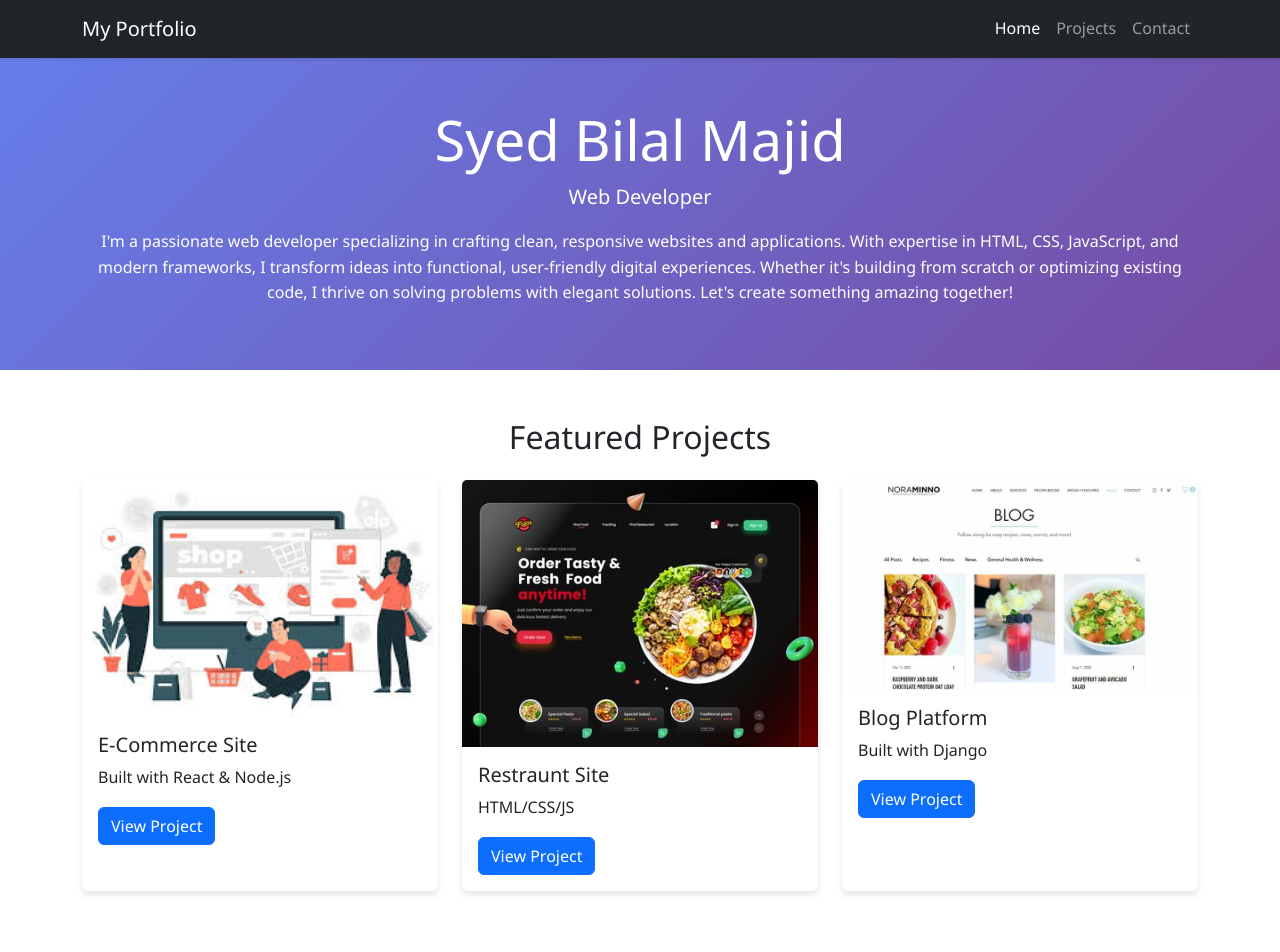
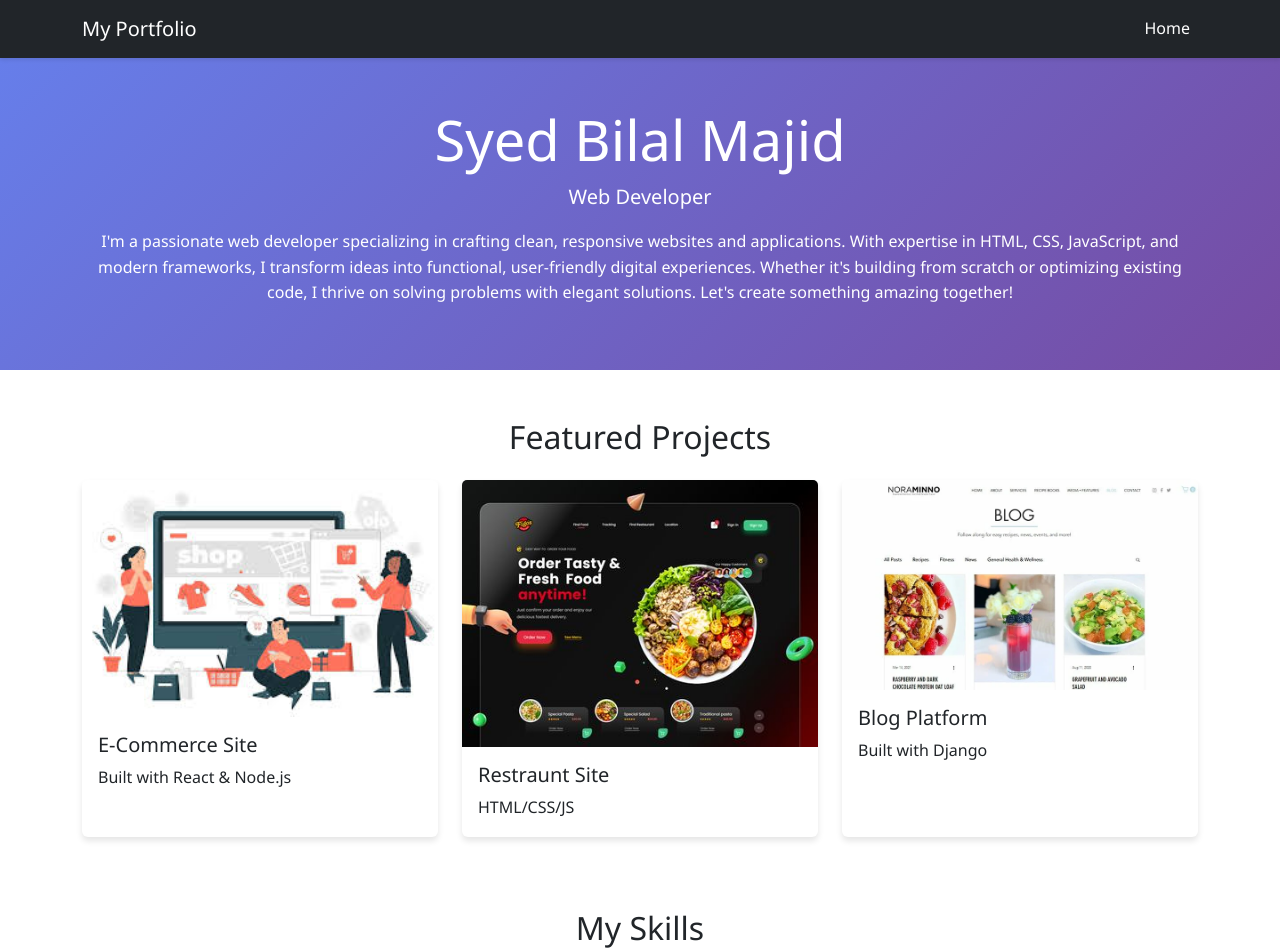
Before and after one commit to BilalMajid010/My-Portfolio, a plain HTML site: page index.html in a window 1280 px wide. Shown: the top 952 px of the page. Drawn offline with nearby package versions, Linux system fonts and the light colour scheme.

Commit message:
index.html

```diff
--- a/index.html
+++ b/index.html
@@ -14,8 +14,8 @@
       <a class="navbar-brand" href="#">My Portfolio</a>
       <div class="navbar-nav">
         <a class="nav-link active" href="index.html">Home</a>
-        <a class="nav-link" href="projects.html">Projects</a>
-        <a class="nav-link" href="contact.html">Contact</a>
+        <!-- <a class="nav-link" href="projects.html">Projects</a> -->
+        <!-- <a class="nav-link" href="contact.html">Contact</a> -->
       </div>
     </div>
   </nav>
@@ -87,7 +87,6 @@
               <div class="card-body">
                 <h5 class="card-title">${project.title}</h5>
                 <p class="card-text">${project.description}</p>
-                <a href="projects.html?id=${project.id}" class="btn btn-primary">View Project</a>
               </div>
             </div>
           </div>
```
